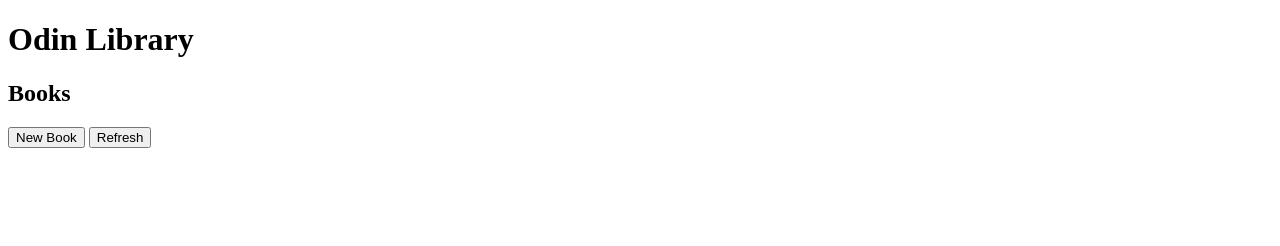
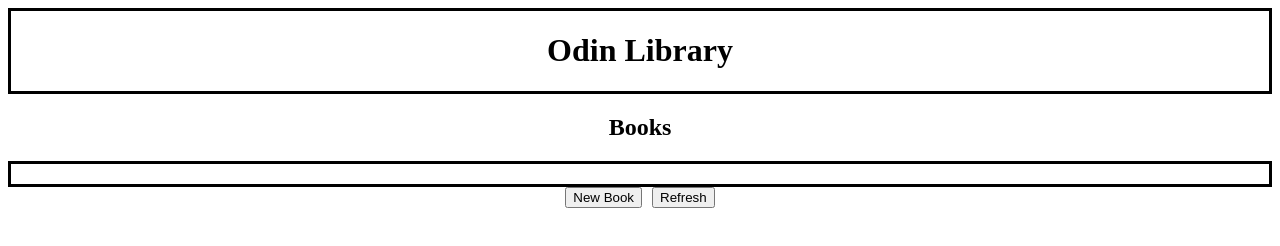
Before and after one commit to mango82/odin_library, a plain HTML site: page index.html in a window 1280 px wide. Drawn offline with Linux system fonts and the light colour scheme.

Commit message:
edit style

```diff
--- a/index.html
+++ b/index.html
@@ -13,10 +13,14 @@
         <h1>Odin Library</h1>
     </header>
     <main>
-        <h2>Books</h2>
+        <h2 id="library-header">Books</h2>
         <div id="library"></div>
-        <button id="new-book">New Book</button>
-        <button id="refresh">Refresh</button>
+
+        <div id="button-container">
+            <button id="new-book">New Book</button>
+            <button id="refresh">Refresh</button>
+        </div>
+
     </main>
 </body>
 </html>
--- a/style.css
+++ b/style.css
@@ -1,7 +1,21 @@
+header {
+    text-align: center;
+    border: solid;
+}
+#library-header {
+    text-align: center;
+}
+#button-container {
+    display: flex;
+    justify-content: center;
+    gap: 10px;
+}
 #library {
     display: grid;
     grid-template-columns: 1fr 1fr 1fr 1fr;
+    padding: 10px;
     grid-auto-rows: auto;
+    border: solid;
 }
 .card-container {
     display: flex;
```
